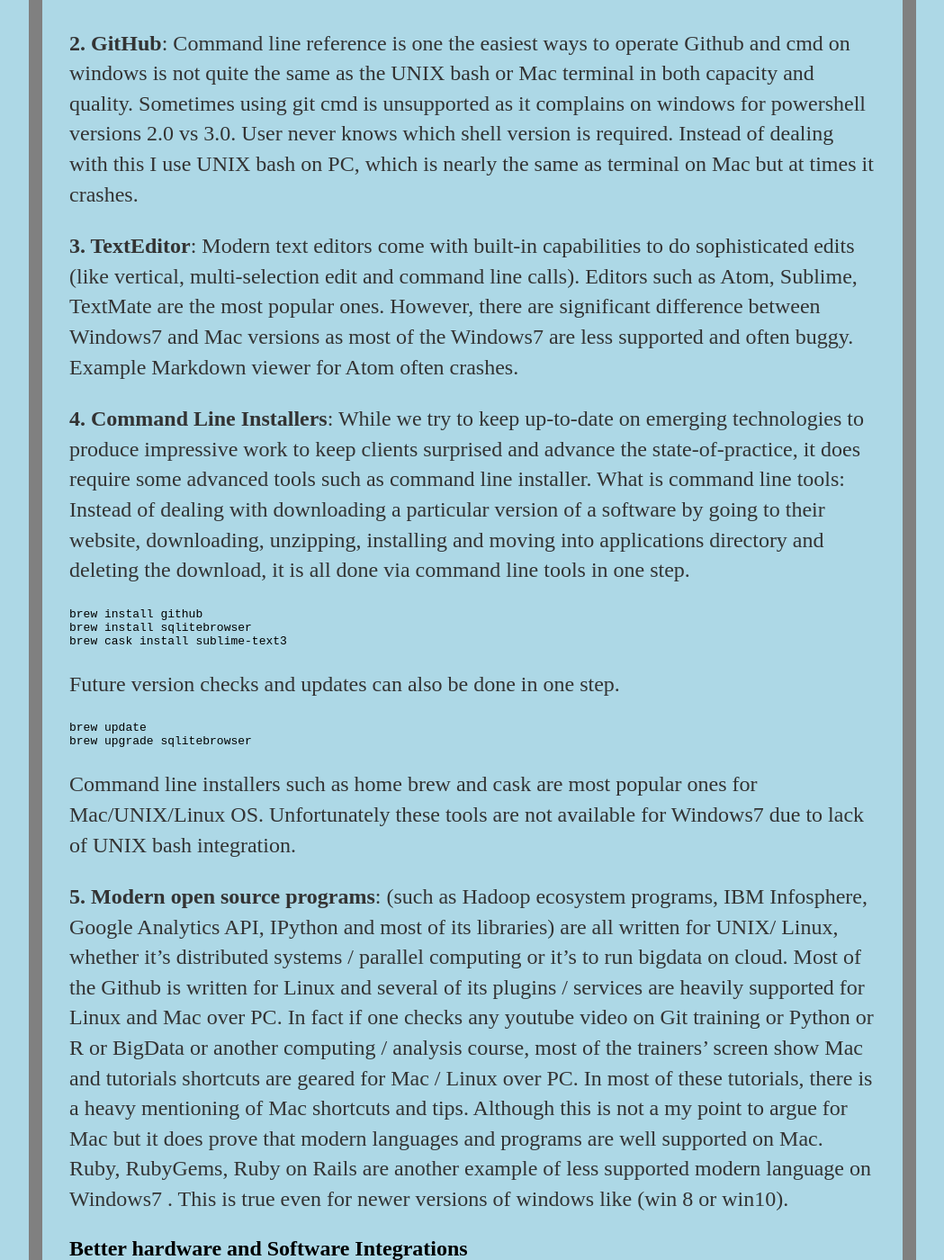
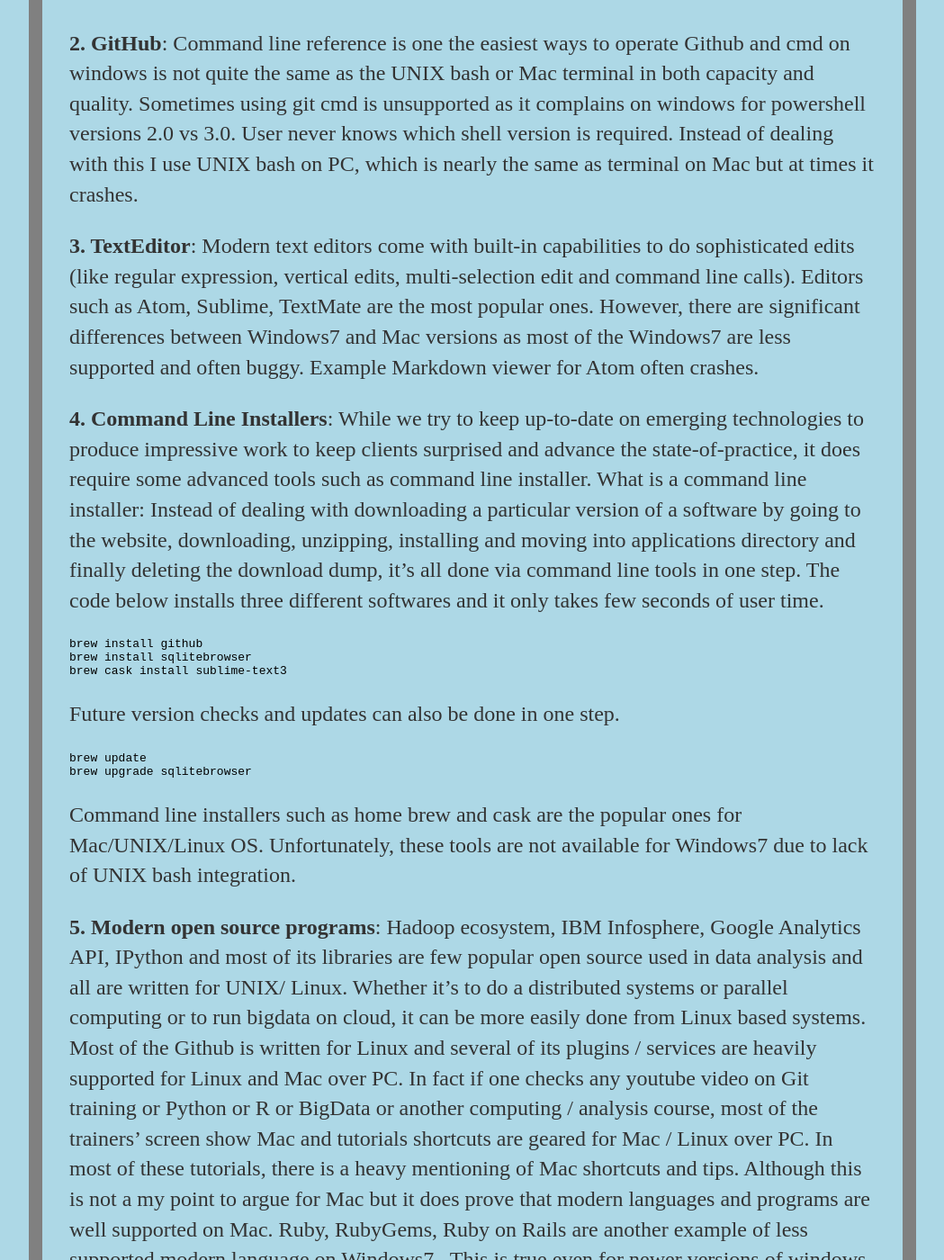
Before and after one commit to 4Step/4Step.github.io, a Jekyll site: the page built from _posts/2016-06-24-mac-vs-windows.md, in a window 1280 px wide and 1400 px high, scrolled down 955 px. Shown: the whole window at 90% size, without its empty margins (115-1164 px from the left). Built offline with Jekyll 4.4.1, drawn with Linux system fonts in a browser that asks for light colours; some of the changed text lies outside the part shown.

`````diff
--- a/_posts/2016-06-24-mac-vs-windows.md
+++ b/_posts/2016-06-24-mac-vs-windows.md
@@ -12,13 +12,13 @@
 The following are a few programs that I use daily at work.
 
 **1. Jekyll** - A static website built from Github pages doesn’t officially support windows.. here is what Jekyll websites states:
-![No official support for windows]({{ site.url }}/assets/Jekyll_on_Windows.png) This blog is powered by [Jekyll](http://jekyllrb.com) on [Github](http://github.com) where blog posts were written in [Markdown](https://en.wikipedia.org/wiki/Markdown) and were edited in [Atom](https://atom.io/). All of this is seamless done via command line tools on Mac.
+![No official support for windows]({{ site.url }}/assets/Jekyll_on_Windows.png) This blog is powered by [Jekyll](http://jekyllrb.com) on [Github](http://github.com) where blog posts are written in [Markdown](https://en.wikipedia.org/wiki/Markdown) and are edited in [Atom](https://atom.io/). All of this is seamless done via command line tools on Mac.
 
 **2. GitHub**: Command line reference is one the easiest ways to operate Github and cmd on windows is not quite the same as the UNIX bash or Mac terminal in both capacity and quality. Sometimes using git cmd is unsupported as it complains on windows for powershell versions 2.0 vs 3.0. User never knows which shell version is required. Instead of dealing with this I use UNIX bash on PC, which is nearly the same as terminal on Mac but at times it crashes.
 
-**3. TextEditor**: Modern text editors come with built-in capabilities to do sophisticated edits (like vertical, multi-selection edit and command line calls). Editors such as Atom, Sublime, TextMate are the most popular ones. However, there are significant difference between Windows7 and Mac versions as most of the Windows7 are less supported and often buggy. Example Markdown viewer for Atom often crashes.
+**3. TextEditor**: Modern text editors come with built-in capabilities to do sophisticated edits (like regular expression, vertical edits, multi-selection edit and command line calls). Editors such as Atom, Sublime, TextMate are the most popular ones. However, there are significant differences between Windows7 and Mac versions as most of the Windows7 are less supported and often buggy. Example Markdown viewer for Atom often crashes.
 
-**4. Command Line Installers**: While we try to keep up-to-date on emerging technologies to produce impressive work to keep clients surprised and advance the state-of-practice, it does require some advanced tools such as command line installer. What is command line tools: Instead of dealing with downloading a particular version of a software by going to their website, downloading, unzipping, installing and moving into applications directory and deleting the download, it is all done via command line tools in one step.
+**4. Command Line Installers**: While we try to keep up-to-date on emerging technologies to produce impressive work to keep clients surprised and advance the state-of-practice, it does require some advanced tools such as command line installer. What is a command line installer: Instead of dealing with downloading a particular version of a software by going to the website, downloading, unzipping, installing and moving into applications directory and finally deleting the download dump, it's all done via command line tools in one step.  The code below installs three different softwares and it only takes few seconds of user time.
 
 ````
 brew install github
@@ -32,9 +32,9 @@
 brew update
 brew upgrade sqlitebrowser
 ````
- Command line installers such as home brew and cask are most popular ones for Mac/UNIX/Linux OS. Unfortunately these tools are not available for Windows7 due to lack of UNIX bash integration.
+ Command line installers such as home brew and cask are the popular ones for Mac/UNIX/Linux OS. Unfortunately, these tools are not available for Windows7 due to lack of UNIX bash integration.
 
-**5. Modern open source programs**: (such as  Hadoop ecosystem programs, IBM Infosphere, Google Analytics API, IPython and most of its libraries) are all written for UNIX/ Linux, whether it’s distributed systems / parallel computing or it’s to run bigdata on cloud. Most of the Github is written for Linux and several of its plugins / services are heavily supported for Linux and Mac over PC. In fact if one checks any youtube video on Git training or Python or R or BigData or another computing / analysis course, most of the trainers’ screen show Mac and tutorials shortcuts are geared for Mac / Linux over PC. In most of these tutorials, there is a heavy mentioning of Mac shortcuts and tips. Although this is not a my point to argue for Mac but it does prove that modern languages and programs are well supported on Mac. Ruby, RubyGems, Ruby on Rails are another example of less supported modern language on Windows7 . This is true even for newer versions of windows like (win 8 or win10).
+**5. Modern open source programs**: Hadoop ecosystem, IBM Infosphere, Google Analytics API, IPython and most of its libraries are few popular open source used in data analysis and all are written for UNIX/ Linux. Whether it’s to do a distributed systems or parallel computing or to run bigdata on cloud, it can be more easily done from Linux based systems. Most of the Github is written for Linux and several of its plugins / services are heavily supported for Linux and Mac over PC. In fact if one checks any youtube video on Git training or Python or R or BigData or another computing / analysis course, most of the trainers’ screen show Mac and tutorials shortcuts are geared for Mac / Linux over PC. In most of these tutorials, there is a heavy mentioning of Mac shortcuts and tips. Although this is not a my point to argue for Mac but it does prove that modern languages and programs are well supported on Mac. Ruby, RubyGems, Ruby on Rails are another example of less supported modern language on Windows7 . This is true even for newer versions of windows like (win 8 or win10).
 
 
 
`````
Also changed, not shown: other parts of _posts/2016-06-24-mac-vs-windows.md (+1 -1 lines).
